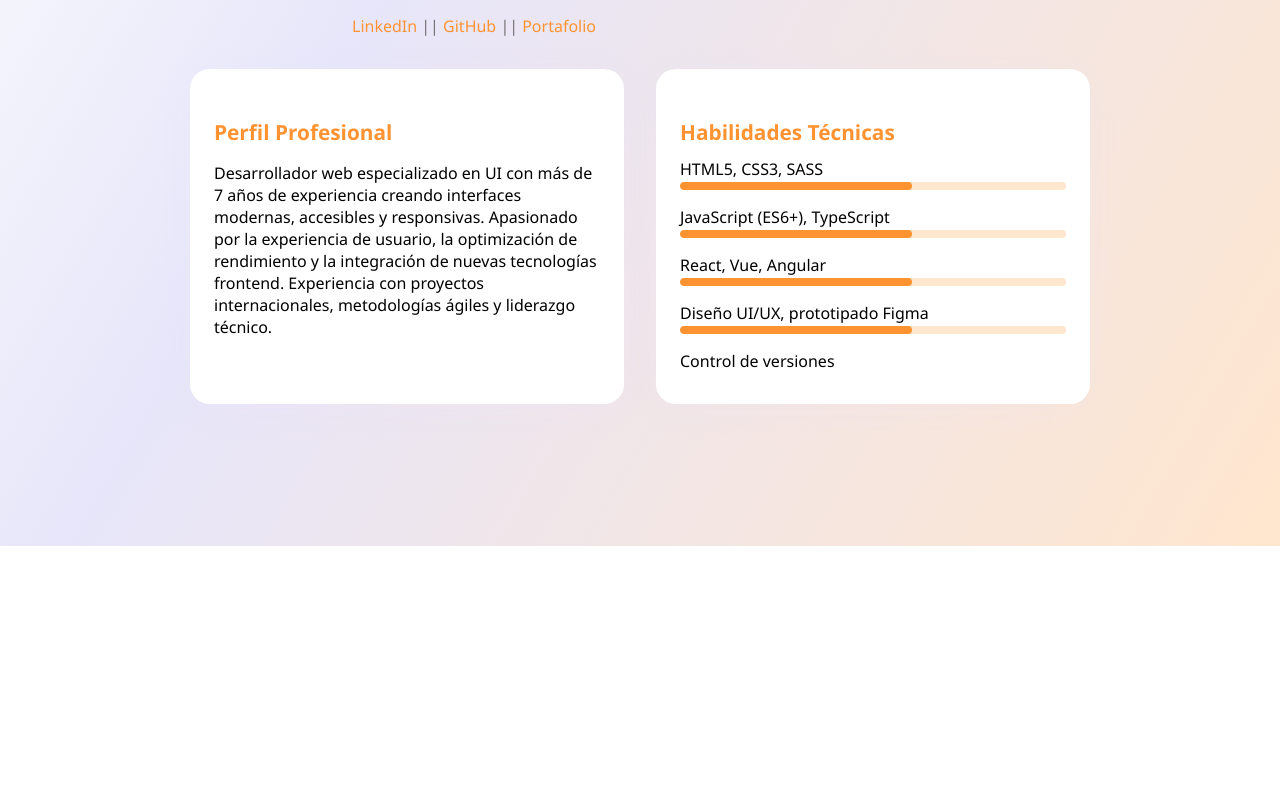
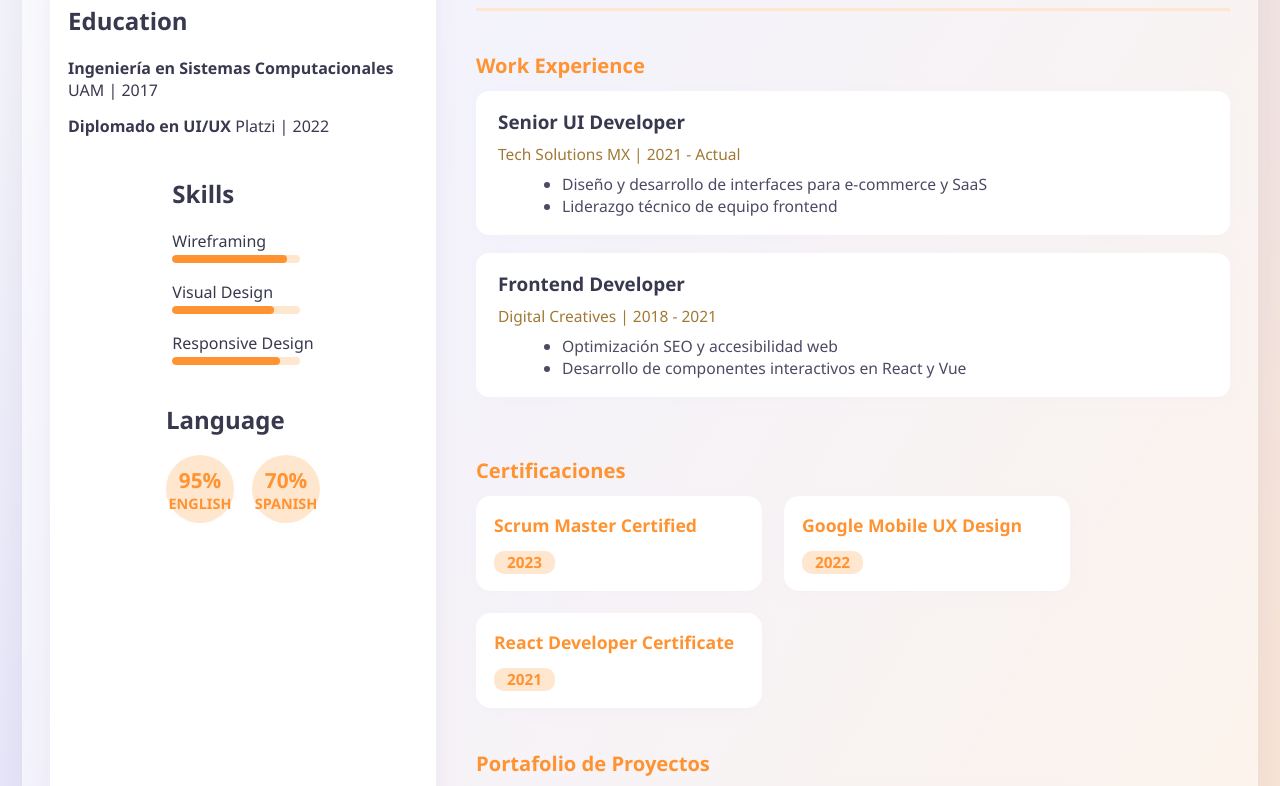
Before and after one commit to LeonRamos/ISC_PW_AEB_1055, a plain HTML site: page Unidad_1/src/CV/index.html in a window 1280 px wide. Shown: the part 254-1040 px from the top of the page. Before the commit the page ends 800 px from the top, so only its background shows below. Drawn offline with Linux system fonts and the light colour scheme.

Commit message:
version final CV template

```diff
--- a/Unidad_1/src/CV/css/styles.css
+++ b/Unidad_1/src/CV/css/styles.css
@@ -1,4 +1,3 @@
-/* -- Variables y configuración general -- */
 :root {
   --clr-bg-gradient: linear-gradient(120deg, #f8fafc 0%, #e7e6fa 30%, #ffe6ce 100%);
   --clr-card-bg: #fff;
@@ -7,213 +6,265 @@
   --clr-text-title: #22223b;
   --clr-text-main: #38384f;
   --clr-text-muted: #757074;
-  --clr-secondary: #a4acc4;
+  --clr-tag-bg: #ffe6ce;
   --clr-border: #e4e2ee;
-  --clr-tag-bg: #ffe6ce;
 }
 
-/* -- Reset y fuentes -- */
 html, body {
-  height: 100%;
+  min-height: 100vh;
   margin: 0;
   padding: 0;
   font-family: 'Poppins', 'Segoe UI', Arial, sans-serif;
   background: var(--clr-bg-gradient);
+  color: var(--clr-text-main);
 }
 
-body {
-  min-height: 100vh;
+.cv-container {
+  max-width: 1180px;
+  margin: 32px auto 0 auto;
+  padding: 28px;
+  background: #fff8;
+  border-radius: 30px;
+  box-shadow: 0 10px 50px #654f771a;
+  display: flex;
+  gap: 40px;
 }
 
-/* -- Layout principal -- */
-header, main, footer {
-  max-width: 900px;
+/* Aside - lateral derecho */
+.aside-right {
+  min-width: 340px;
+  max-width: 350px;
+  background: #fff;
+  border-radius: 24px;
+  box-shadow: 0 6px 30px #ceb3d430;
+  padding: 32px 18px;
+  display: flex;
+  flex-direction: column;
+  align-items: center;
+}
+
+.aside-avatar {
+  display: flex;
+  justify-content: center;
+  margin-bottom: 26px;
+}
+
+.aside-avatar img {
+  width: 110px;
+  height: 110px;
+  border-radius: 50%;
+  border: 5px solid var(--clr-accent-light);
+  object-fit: cover;
   margin: auto;
 }
 
-header {
-  display: flex;
-  align-items: center;
-  padding: 32px 32px 0 32px;
-  gap: 32px;
+.aside-list {
+  list-style: none;
+  padding: 0;
+  margin: 0 0 20px 0;
 }
 
-header img {
-  width: 120px;
-  height: 120px;
-  border-radius: 50%;
-  object-fit: cover;
-  border: 5px solid var(--clr-accent-light);
+.aside-list li {
+  margin-bottom: 14px;
+  font-size: 1rem;
 }
 
-header h1 {
-  font-size: 2.6rem;
-  color: var(--clr-text-title);
-  margin: 0 0 4px 0;
-  font-weight: 700;
+.skill {
+  margin-bottom: 18px;
 }
-
-header h2 {
-  padding: 4px 18px;
-  color: var(--clr-accent);
-  border: 2px solid var(--clr-accent);
-  display: inline-block;
-  border-radius: 18px;
-  font-size: 1.2rem;
-  font-weight: 500;
-  background-color: #fff;
-  margin: 0 0 8px 0;
-}
-
-address {
-  margin: 0;
-  font-style: normal;
-  color: var(--clr-text-muted);
-}
-
-address a {
-  color: var(--clr-accent);
-  text-decoration: none;
-}
-
-main {
-  display: flex;
-  flex-wrap: wrap;
-  gap: 32px;
-  margin-top: 16px;
-  padding: 0 32px;
-}
-
-main > section, main > aside {
-  background: var(--clr-card-bg);
-  border-radius: 20px;
-  box-shadow: 0 6px 36px 0 #eae0ff33;
-  padding: 32px 24px;
-  flex: 1 1 380px;
-  min-width: 360px;
-}
-
-section#perfil h2,
-section#habilidades h2,
-section#experiencia h2,
-section#educacion h2,
-section#certificaciones h2,
-section#proyectos h2 {
-  color: var(--clr-accent);
-  font-size: 1.3rem;
-  margin-bottom: 12px;
-}
-
-#habilidades ul, #proyectos ul, #certificaciones ul {
-  list-style: none;
-  padding: 0;
-}
-
-#habilidades li, #proyectos li, #certificaciones li {
-  display: inline-block;
-  background: var(--clr-tag-bg);
-  color: var(--clr-text-main);
-  margin: 5px 8px 5px 0;
-  padding: 6px 18px;
-  border-radius: 16px;
-  font-size: 1.02rem;
-}
-
-/* -- Experiencia Laboral y Educación -- */
-section#experiencia article, section#educacion table {
-  margin-bottom: 24px;
-}
-
-section#experiencia h3 {
-  color: var(--clr-text-title);
-  margin-top: 0;
-  margin-bottom: 6px;
-  font-size: 1.12rem;
-}
-
-section#experiencia h4 {
-  color: var(--clr-accent);
-  font-size: 1rem;
-  margin-bottom: 6px;
-}
-
-section#experiencia ul {
-  margin: 0 0 10px 15px;
-  color: var(--clr-text-muted);
-}
-
-/* -- Tabla de educación -- */
-section#educacion table {
-  width: 100%;
-  border-collapse: collapse;
-  margin-bottom: 4px;
-}
-
-section#educacion th,
-section#educacion td {
-  border-bottom: 1px solid var(--clr-border);
-  padding: 8px 4px;
-  text-align: left;
-  color: var(--clr-text-main);
-}
-
-section#educacion th {
-  color: var(--clr-accent);
-  font-weight: 700;
-}
-
-/* -- Footer -- */
-footer {
-  margin: 48px 0 0 0;
-  padding: 16px;
-  text-align: center;
-  color: var(--clr-secondary);
-  font-size: 1rem;
-  background: transparent;
-}
-
-/* -- Responsive -- */
-@media (max-width: 1100px) {
-  main {
-    flex-direction: column;
-  }
-}
-
-/* -- Espacio para componentes JS (skills, barras, idiomas, etc) -- */
 .progress-bar {
+  width: 90%;
   height: 8px;
   background: var(--clr-accent-light);
   border-radius: 8px;
-  margin: 2px 0 16px 0;
-  position: relative;
+  margin: 3px 0 0 0;
   overflow: hidden;
 }
-
 .progress-bar-value {
+  background: var(--clr-accent);
   height: 100%;
+  width: 0;
   border-radius: 8px;
-  background: var(--clr-accent);
-  width: 60%; /* Se puede modificar por JS */
-  transition: width 0.8s cubic-bezier(0.23, 1, 0.32, 1);
+  transition: width 1s cubic-bezier(.7,0,.3,1.35);
 }
 
 .language-charts {
   display: flex;
   gap: 18px;
-  margin: 8px 0;
+  margin: 10px 0 18px 0;
 }
 
 .language-chart {
   border-radius: 50%;
   background: var(--clr-tag-bg);
   color: var(--clr-accent);
-  font-size: 1.1rem;
-  width: 75px;
-  height: 75px;
+  font-size: 1rem;
+  width: 68px;
+  height: 68px;
   display: flex;
   align-items: center;
   justify-content: center;
   flex-direction: column;
+  font-weight: 700;
+  box-shadow: 0 2px 6px #eeecef18;
+}
+.lang-percent {
+  font-size: 1.3rem;
+}
+.lang-label {
+  font-size: .9em;
+}
+
+/* Main section (izquierda) */
+main {
+  flex: 2 1 600px;
+  display: flex;
+  flex-direction: column;
+  gap: 24px;
+}
+
+header {
+  display: flex;
+  flex-direction: row;
+  gap: 28px;
+  align-items: flex-start;
+  padding-bottom: 18px;
+  border-bottom: 3px solid var(--clr-accent-light);
+}
+header > div {
+  flex: 2;
+}
+.job-title {
+  background: #fff;
+  color: var(--clr-accent);
+  border: 2px solid var(--clr-accent);
+  border-radius: 18px;
+  font-size: 1.1rem;
+  display: inline-block;
   font-weight: 600;
-  box-shadow: 0 2px 6px #eeecef33;
+  margin: 8px 0 12px 0;
+  padding: 4px 18px;
 }
+
+.profile-summary {
+  margin: 0 0 0.6em 0;
+  color: #544d67;
+}
+
+address {
+  font-style: normal;
+  margin-top: 9px;
+  font-size: 1.02em;
+  color: var(--clr-text-muted);
+}
+address a { color: var(--clr-accent); text-decoration: none; }
+address a:hover { text-decoration: underline; }
+address p { margin: 0 0 4px 0; }
+
+h1 {
+  font-size: 2.2em;
+  color: var(--clr-text-title);
+  margin: 0 0 4px 0;
+}
+
+main h2 {
+  color: var(--clr-accent);
+  margin-bottom: 12px;
+  font-size: 1.26em;
+  font-weight: 700;
+}
+
+/* Job cards */
+.job-card {
+  background: #fff;
+  border-radius: 13px;
+  box-shadow: 0 2px 16px #e1d4f21a;
+  padding: 18px 22px;
+  margin-bottom: 18px;
+}
+.job-card h3 {
+  font-size: 1.18em;
+  margin: 0 0 8px 0;
+  color: #38384f;
+}
+.job-card span {
+  color: #a17936;
+  font-size: .97em;
+}
+.job-card ul {
+  margin: 8px 0 0 24px;
+  font-size: .98em;
+  color: #4f4963;
+}
+
+/* Cards grid - portafolio y estudios */
+.card-grid {
+  display: flex;
+  flex-wrap: wrap;
+  gap: 22px;
+  margin-top: 11px;
+}
+.portfolio-card, .study-card {
+  background: #fff;
+  border-radius: 15px;
+  box-shadow: 0 4px 20px #ddd3f71a;
+  padding: 17px 18px;
+  min-width: 210px;
+  max-width: 250px;
+  flex: 1 1 210px;
+  display: flex;
+  flex-direction: column;
+  align-items: flex-start;
+}
+.portfolio-card h3, .study-card h3 {
+  color: #ff9332;
+  margin: 0 0 4px 0;
+  font-size: 1.10rem;
+}
+.portfolio-card p {
+  color: #4c4c6d;
+  margin-bottom: 9px;
+}
+.portfolio-card a {
+  color: #fff;
+  background: #ff9332;
+  border-radius: 7px;
+  text-decoration: none;
+  padding: 7px 18px;
+  font-size: 1em;
+  font-weight: 500;
+  margin-top: auto;
+  transition: background .2s;
+}
+.portfolio-card a:hover {
+  background: #f57a19;
+}
+.study-year {
+  background: #ffe6ce;
+  color: #ff9332;
+  border-radius: 10px;
+  padding: 1px 13px;
+  font-size: 0.96em;
+  margin-top: 10px;
+  font-weight: 700;
+}
+
+@media (max-width:1120px) {
+  .cv-container { flex-direction: column; align-items: unset;}
+  .aside-right { max-width: 100%; flex-direction: row; justify-content: center; }
+  main { padding-top: 26px;}
+}
+@media (max-width:700px) {
+  .cv-container { padding: 6px; }
+  .aside-right, main { padding: 12px 4px; border-radius: 12px;}
+  .card-grid { flex-direction: column; align-items: center;}
+  header { flex-direction: column; gap: 10px;}
+}
+footer {
+  margin: 40px 0 0 0;
+  padding: 14px;
+  text-align: center;
+  color: #8573ad;
+  font-size: 1rem;
+  background: transparent;
+}
--- a/Unidad_1/src/CV/index.html
+++ b/Unidad_1/src/CV/index.html
@@ -4,63 +4,143 @@
   <meta charset="UTF-8">
   <meta name="viewport" content="width=device-width, initial-scale=1.0">
   <title>Currículum Vitae - Juan Pérez | Web UI Developer</title>
-  <meta name="description" content="Currículum profesional en desarrollo web UI especializado en HTML, CSS y JavaScript. Experiencia, educación, habilidades y enlaces a perfiles profesionales.">
+  <meta name="description" content="Currículum profesional en desarrollo web UI especializado en HTML, CSS y JavaScript. Experiencia, proyectos, educación y portafolio.">
   <link rel="stylesheet" href="css/styles.css">
 </head>
 <body>
   <div class="cv-container">
-    <header>
-      <img src="https://avatars.githubusercontent.com/u/9919?s=200&v=4" alt="Foto profesional de Juan" width="120">
-      <div>
-        <h1>Juan Pérez</h1>
-        <h2>UI Developer | Desarrollador Web</h2>
+    <aside class="aside-right">
+      <div class="aside-avatar">
+        <img src="https://avatars.githubusercontent.com/u/9919?s=200&v=4" alt="Foto de perfil" width="110">
+      </div>
+      <section>
+        <h2>Education</h2>
+        <ul class="aside-list">
+          <li>
+            <b>Ingeniería en Sistemas Computacionales</b>
+            <span>UAM | 2017</span>
+          </li>
+          <li>
+            <b>Diplomado en UI/UX</b>
+            <span>Platzi | 2022</span>
+          </li>
+        </ul>
+      </section>
+      <section>
+        <h2>Skills</h2>
+        <div class="skill">
+          <span>Wireframing</span>
+          <div class="progress-bar"><div class="progress-bar-value" data-value="90"></div></div>
+        </div>
+        <div class="skill">
+          <span>Visual Design</span>
+          <div class="progress-bar"><div class="progress-bar-value" data-value="80"></div></div>
+        </div>
+        <div class="skill">
+          <span>Responsive Design</span>
+          <div class="progress-bar"><div class="progress-bar-value" data-value="85"></div></div>
+        </div>
+      </section>
+      <section>
+        <h2>Language</h2>
+        <div class="language-charts">
+          <div class="language-chart" data-percent="95">
+            <span class="lang-percent">0%</span>
+            <span class="lang-label">ENGLISH</span>
+          </div>
+          <div class="language-chart" data-percent="70">
+            <span class="lang-percent">0%</span>
+            <span class="lang-label">SPANISH</span>
+          </div>
+        </div>
+      </section>
+    </aside>
+
+    <main>
+      <header>
+        <div>
+          <h1>Juan Pérez</h1>
+          <h2 class="job-title">UI Developer | Desarrollador Web</h2>
+          <p class="profile-summary">
+            Desarrollador web UI con más de 7 años de experiencia creando interfaces modernas, accesibles y responsivas. Apasionado por la experiencia de usuario y la optimización web.
+          </p>
+        </div>
         <address>
           <p>📍 Ciudad de México, México</p>
           <p>✉️ <a href="mailto:juan.perez@email.com">juan.perez@email.com</a></p>
           <p>📞 +52 55 1234 5678</p>
           <p>
-            <a href="https://linkedin.com/in/juanperezdev" target="_blank">LinkedIn</a> ||
-            <a href="https://github.com/juanperezdev" target="_blank">GitHub</a> ||
+            <a href="https://linkedin.com/in/juanperezdev" target="_blank">LinkedIn</a> |
+            <a href="https://github.com/juanperezdev" target="_blank">GitHub</a> |
             <a href="https://juanperezdev.com" target="_blank">Portafolio</a>
           </p>
         </address>
-      </div>
-    </header>
-    <main>
-      <section id="perfil">
-        <h2>Perfil Profesional</h2>
-        <p>
-          Desarrollador web especializado en UI con más de 7 años de experiencia creando interfaces
-          modernas, accesibles y responsivas. Apasionado por la experiencia de usuario, la optimización de rendimiento
-          y la integración de nuevas tecnologías frontend. Experiencia con proyectos internacionales,
-          metodologías ágiles y liderazgo técnico.
-        </p>
+      </header>
+
+      <section>
+        <h2>Work Experience</h2>
+        <div class="job-card">
+          <h3>Senior UI Developer</h3>
+          <span>Tech Solutions MX | 2021 - Actual</span>
+          <ul>
+            <li>Diseño y desarrollo de interfaces para e-commerce y SaaS</li>
+            <li>Liderazgo técnico de equipo frontend</li>
+          </ul>
+        </div>
+        <div class="job-card">
+          <h3>Frontend Developer</h3>
+          <span>Digital Creatives | 2018 - 2021</span>
+          <ul>
+            <li>Optimización SEO y accesibilidad web</li>
+            <li>Desarrollo de componentes interactivos en React y Vue</li>
+          </ul>
+        </div>
       </section>
-      <section id="habilidades">
-        <h2>Habilidades Técnicas</h2>
-        <div class="skill">
-          <span>HTML5, CSS3, SASS</span>
-          <div class="progress-bar">
-            <div class="progress-bar-value" data-value="90"></div>
+
+      <section>
+        <h2>Certificaciones</h2>
+        <div class="card-grid">
+          <div class="study-card">
+            <h3>Scrum Master Certified</h3>
+            <span class="study-year">2023</span>
+          </div>
+          <div class="study-card">
+            <h3>Google Mobile UX Design</h3>
+            <span class="study-year">2022</span>
+          </div>
+          <div class="study-card">
+            <h3>React Developer Certificate</h3>
+            <span class="study-year">2021</span>
           </div>
         </div>
-        <div class="skill">
-          <span>JavaScript (ES6+), TypeScript</span>
-          <div class="progress-bar">
-            <div class="progress-bar-value" data-value="85"></div>
+      </section>
+
+      <section>
+        <h2>Portafolio de Proyectos</h2>
+        <div class="card-grid">
+          <div class="portfolio-card">
+            <h3>E-commerce App</h3>
+            <p>App de compras construida con React y Node.js.</p>
+            <a href="https://ecommerce-app-demo.com" target="_blank">Ver Repositorio</a>
+          </div>
+          <div class="portfolio-card">
+            <h3>UI Library</h3>
+            <p>Librería de componentes accesibles para proyectos internacionales.</p>
+            <a href="https://ui-library-open.com" target="_blank">Ver Repositorio</a>
+          </div>
+          <div class="portfolio-card">
+            <h3>Landing Freelancer</h3>
+            <p>Sitio personal con animaciones CSS y despliegue en Github Pages.</p>
+            <a href="https://juanperezdev.com" target="_blank">Ver Portafolio</a>
           </div>
         </div>
-        <div class="skill">
-          <span>React, Vue, Angular</span>
-          <div class="progress-bar">
-            <div class="progress-bar-value" data-value="80"></div>
-          </div>
-        </div>
-        <div class="skill">
-          <span>Diseño UI/UX, prototipado Figma</span>
-          <div class="progress-bar">
-            <div class="progress-bar-value" data-value="88"></div>
-          </div>
-        </div>
-        <div class="skill">
-          <span>Control de versiones
+      </section>
+
+    </main>
+  </div>
+  <footer>
+    <p>Referencias y cartas de recomendación disponibles a petición. Última actualización: Septiembre 2025</p>
+  </footer>
+  <script src="js/main.js"></script>
+</body>
+</html>
--- a/Unidad_1/src/CV/js/main.js
+++ b/Unidad_1/src/CV/js/main.js
@@ -1,29 +1,25 @@
-// Animar las barras de habilidades
+// Animar barras de habilidades y porcentajes de idioma
 document.addEventListener('DOMContentLoaded', () => {
-  // Para progress-bar-value (skills)
+  // Progress bars
   document.querySelectorAll('.progress-bar-value').forEach(bar => {
     let target = bar.getAttribute('data-value') || "0";
-    bar.style.width = '0%'; // Inicialmente 0%
-    setTimeout(() => {
-      bar.style.width = target + '%';
-    }, 400);
+    bar.style.width = '0%';
+    setTimeout(() => { bar.style.width = target + '%'; }, 300);
   });
 
-  // Para los charts de idiomas (language)
+  // Language charts
   document.querySelectorAll('.language-chart').forEach(chart => {
     let value = parseInt(chart.getAttribute('data-percent')) || 0;
-    let label = chart.querySelector('.lang-label');
-    let current = 0;
-    let step = Math.ceil(value / 40); // control de velocidad
-
-    function animateLanguage() {
+    let percentEl = chart.querySelector('.lang-percent');
+    let current = 0, step = Math.ceil(value / 40);
+    function animate() {
       if (current < value) {
         current += step;
         if (current > value) current = value;
-        chart.querySelector('.lang-percent').textContent = current + '%';
-        requestAnimationFrame(animateLanguage);
+        percentEl.textContent = current + '%';
+        requestAnimationFrame(animate);
       }
     }
-    animateLanguage();
+    animate();
   });
 });
```
